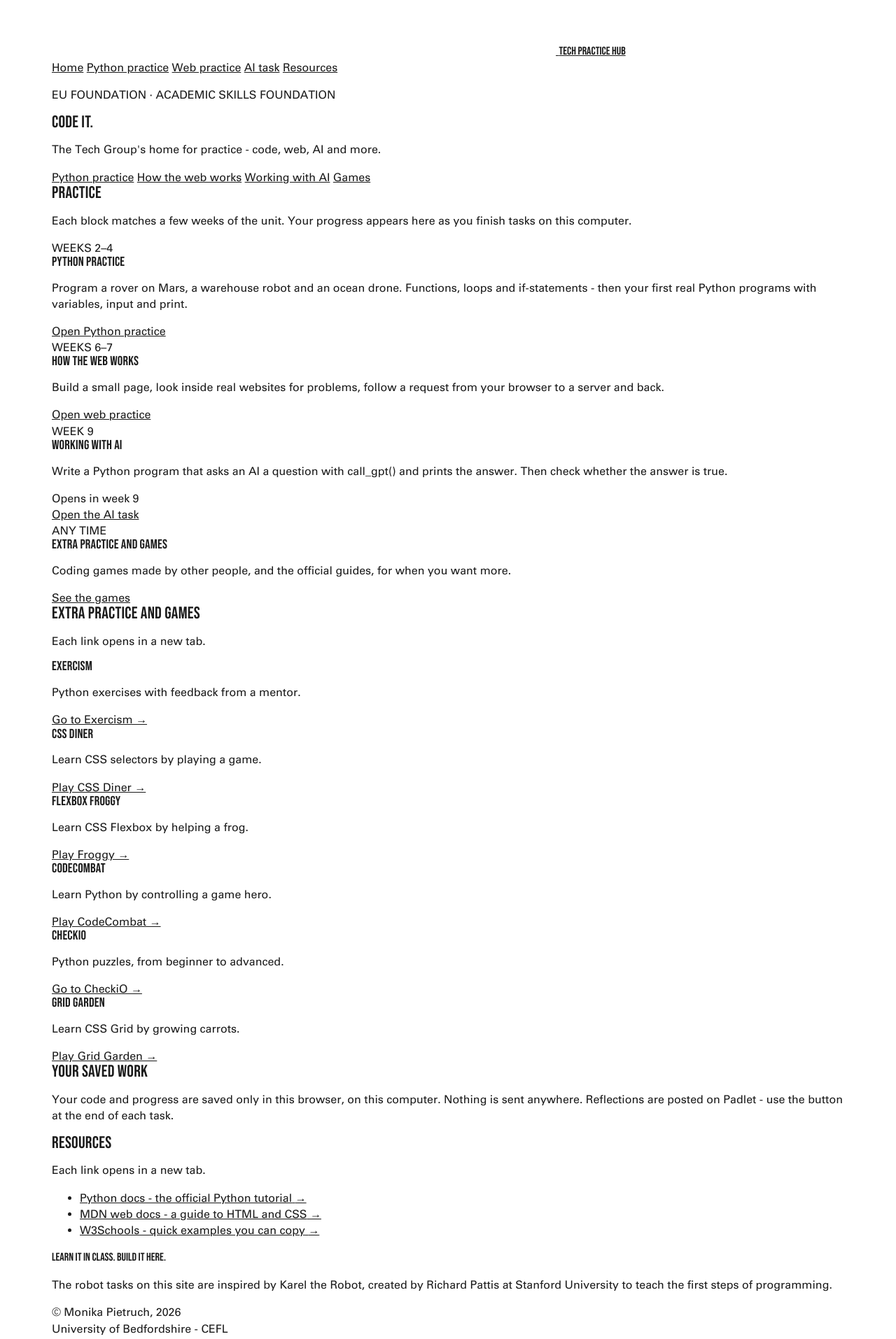
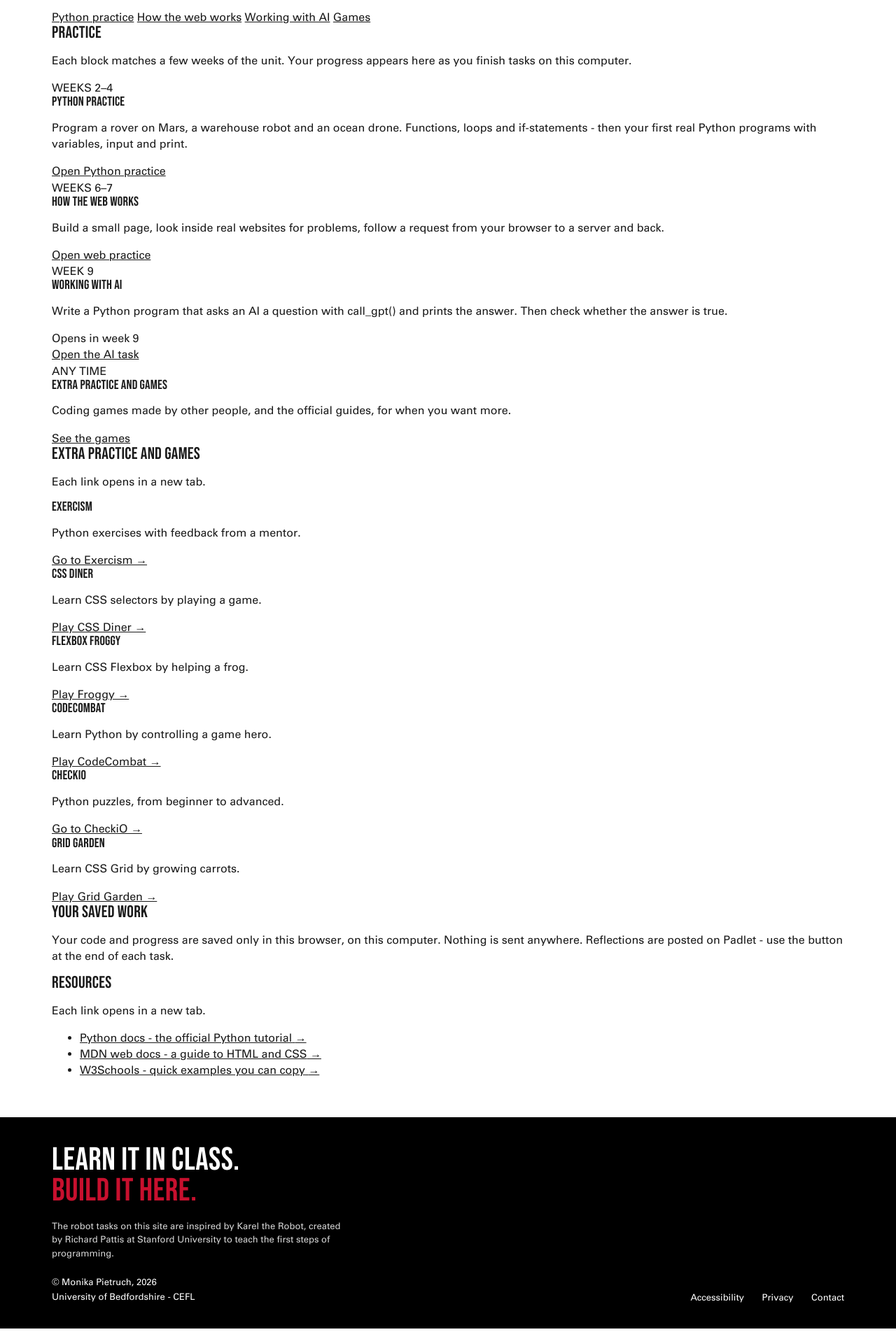
Before and after one commit to cefl-foundation/tech, a plain HTML site: page index.html in a window 1280 px wide. Shown: the part 284-2198 px from the top of the page at 70% size. Drawn offline with Linux system fonts and the light colour scheme.

Commit message:
Style the header, menu and footer

```diff
--- a/css/base.css
+++ b/css/base.css
@@ -63,7 +63,18 @@ body {
   /* The Univers files pull a space towards a capital T, V, W or Y, so
      "The Tech" looks like "TheTech". Switching kerning off cures it. */
   font-kerning: none;
+
+  /* A column as tall as the window. With "main { flex: 1; }" below, it
+     keeps the footer at the bottom of the window on a short page. */
+  display: flex;
+  flex-direction: column;
+  min-height: 100vh;
 }
+
+main { flex: 1; }
+
+
+
 
 /* Everything that is set in the heading font. */
 h1, h2, h3, h4, .unit, .slogan {
@@ -86,3 +97,113 @@ a { color: inherit; }
   margin: 0 auto;
   padding: 0 24px;
 }
+
+/* ---------- top bar ---------- */
+.topbar {
+  background: var(--black);
+  color: var(--white);
+}
+
+/* A flex box, so that the logo link is only as wide as what is inside it. */
+.topbar .wrap { display: flex; }
+
+.logo {
+  display: flex;
+  align-items: center;
+  color: var(--white);
+  text-decoration: none;
+}
+
+/* The logo file has the logo's clear space built in: the empty margin on
+   every side. At this height the logo itself is 50px high. */
+.logo img {
+  width: auto;
+  height: 112px;
+}
+
+/* Bebas Neue sits a little high in its line, so the padding is 9px above
+   and 7px below: that puts the words level with the middle of the logo. */
+.logo .unit {
+  padding: 9px 20px 7px 28px;
+  border-left: 2px solid var(--grey);
+  font-size: 27px;
+  letter-spacing: 0.05em;
+  line-height: 1;
+}
+
+/* ---------- menu ---------- */
+.nav {
+  background: var(--red);
+  color: var(--white);
+}
+
+.nav .wrap {
+  display: flex;
+}
+
+/* Every link has a 4px line along the bottom. It is see-through,
+   except on the link for the page you are on. */
+.nav a {
+  padding: 15px 20px 11px;
+  border-bottom: 4px solid transparent;
+  font-size: 15px;
+  font-weight: 700;   /* white text on red is bold */
+  text-decoration: none;
+  white-space: nowrap;
+}
+
+/* The page you are on: a darker red, and a white line as well,
+   because colour alone must never carry information. */
+.nav a[aria-current="page"] {
+  background: var(--maroon);
+  border-bottom-color: var(--white);
+}
+
+.nav a:hover {
+  background: var(--uob-green);
+  color: var(--black);
+}
+
+/* ---------- footer ---------- */
+.footer {
+  margin-top: 40px;
+  padding: 40px 0 34px;
+  background: var(--black);
+  color: var(--white);
+}
+
+.footer .slogan {
+  margin: 0;
+  font-size: 46px;
+  letter-spacing: 0.01em;
+  line-height: 0.95;
+}
+
+.footer .slogan span {
+  display: block;
+  color: var(--red);
+}
+
+.footer .credit {
+  max-width: 58ch;
+  margin: 18px 0 0;
+  color: var(--line);
+  font-size: 13px;
+  line-height: 1.5;
+}
+
+.footer .row {
+  display: flex;
+  flex-wrap: wrap;
+  justify-content: space-between;
+  align-items: flex-end;
+  gap: 24px;
+  margin-top: 22px;
+  font-size: 13px;
+}
+
+.footer .row p { margin: 0; }
+.footer .row p:first-child { line-height: 1.6; }
+.footer .row a { text-decoration: none; }
+.footer .row a + a { margin-left: 22px; }
+.footer .row a:hover { text-decoration: underline; }
```
